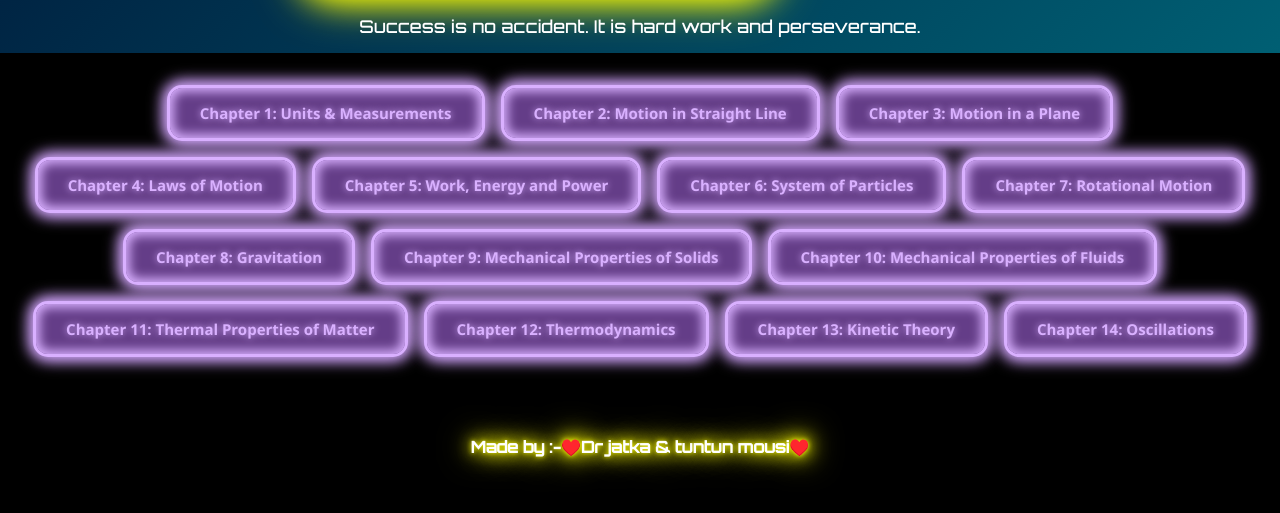
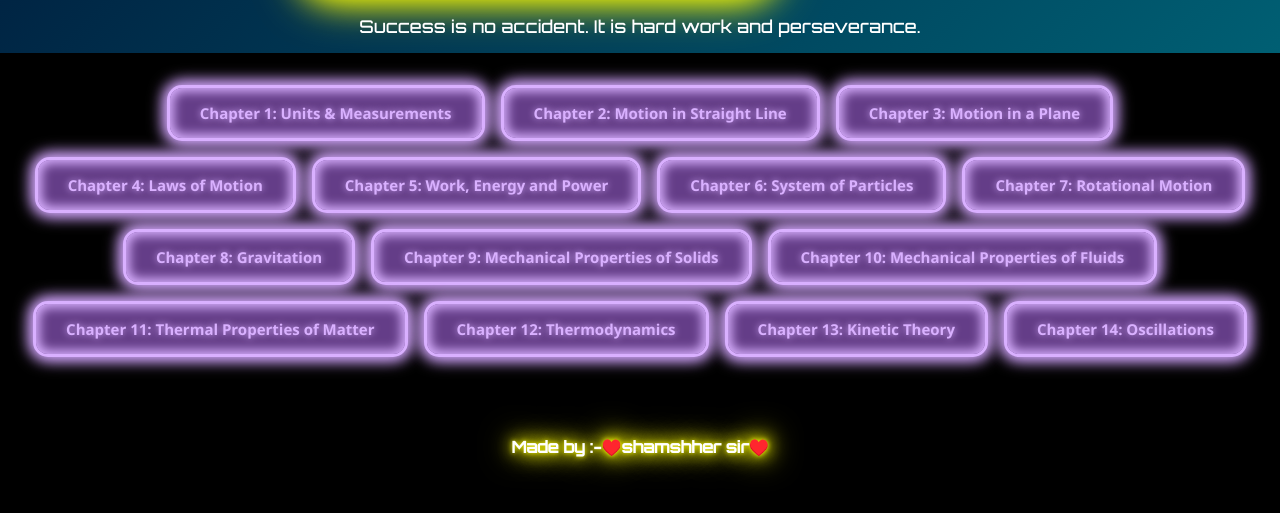
Before and after one commit to phantom1729/Classs11th-physics-, a plain HTML site: page index.html in a window 1280 px wide. Shown: the part 127-640 px from the top of the page. Drawn offline with Linux system fonts and the light colour scheme.

Commit message:
Update index.html

```diff
--- a/index.html
+++ b/index.html
@@ -180,7 +180,7 @@
     <a href="#" class="chapter-button">Chapter 14: Oscillations</a>
   </div>
 
-  <footer>Made by :-♥️Dr jatka & tuntun mousi♥️</footer>
+  <footer>Made by :-♥️shamshher sir♥️</footer>
 
   <script>
     const quotes = [
```
